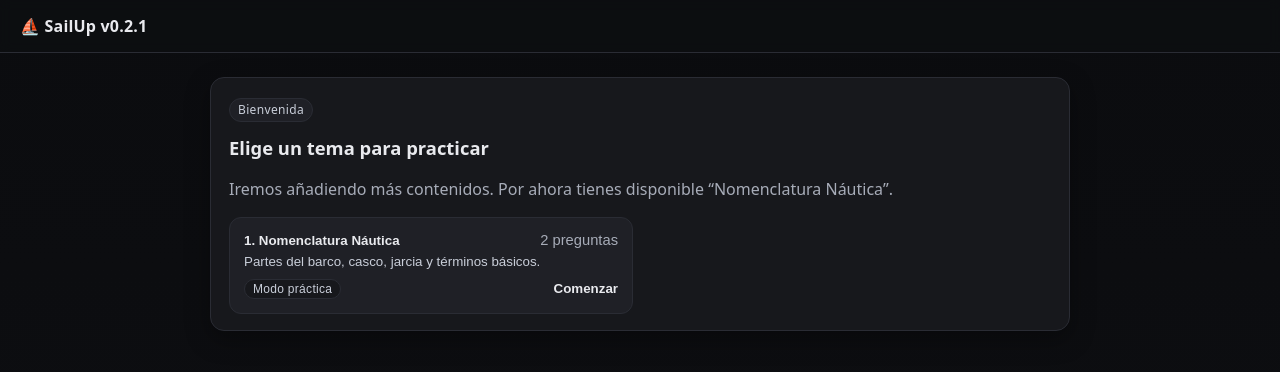
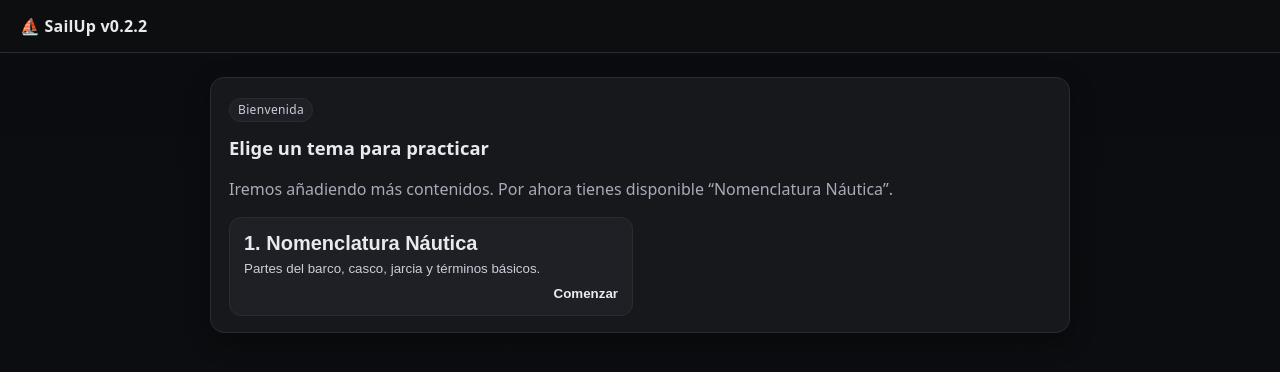
Before and after one commit to zombicat79/Sail-Up.client, a plain HTML site: page index.html in a window 1280 px wide. Drawn offline with Linux system fonts and the light colour scheme.

Commit message:
v0.2.2
Theme card updated with new styles and elements removed

```diff
--- a/app.js
+++ b/app.js
@@ -1,9 +1,11 @@
-// === Configuración general ===
-const APP_VERSION = 'v0.2.1';
+// SailUp · app.js · v0.2.2 · 2025-08-13
+
+// === App version (single source of truth) ===
+const APP_VERSION = 'v0.2.2';
 document.getElementById('page-title').textContent = `SailUp ${APP_VERSION}`;
 document.getElementById('brand').textContent = `⛵ SailUp ${APP_VERSION}`;
 
-// === Datos (multi-tema) ===
+// === Data (multi-topic ready) ===
 const DATA = {
   topics: [
     {
@@ -37,11 +39,11 @@ const DATA = {
         }
       ]
     }
-    // Más temas en el futuro
+    // Add more topics here in the future
   ]
 };
 
-// === Referencias UI ===
+// === UI refs ===
 const container   = document.getElementById('question-container');
 const qTpl        = document.getElementById('question-card');
 const homeTpl     = document.getElementById('home-card');
@@ -51,19 +53,19 @@ const progressBar = document.getElementById('progress-bar');
 const metaEl      = document.getElementById('meta');
 const btnHome     = document.getElementById('btn-home');
 
-// === Estado ===
+// === State ===
 let mode = 'home';                 // 'home' | 'quiz'
-let activeTopic = null;            // objeto tema seleccionado
-let questions = [];                // preguntas del tema activo
+let activeTopic = null;            // selected topic object
+let questions = [];                // questions of the active topic
 let currentIndex = 0;
 let score = 0;
 const answersLog = [];             // {qIndex, correct, selectedIndex, correctIndex}
 let TOTAL = 0;
 
-// Inicio
+// === Boot ===
 showHome();
 
-// Atajo global: volver al inicio con Alt+H
+// Global shortcut: go Home with Alt+H
 document.addEventListener('keydown', (e) => {
   if (e.altKey && (e.key === 'h' || e.key === 'H')) {
     if (mode === 'quiz') goHome();
@@ -74,9 +76,10 @@ btnHome.addEventListener('click', () => {
   if (mode === 'quiz') goHome();
 });
 
-// === HOME ===
+// === Home (welcome & topic selection) ===
 function showHome(){
   mode = 'home';
+  // Hide meta area (progress & score) and Home button on the home screen
   metaEl.hidden = true;
   btnHome.hidden = true;
 
@@ -85,19 +88,17 @@ function showHome(){
   const grid = node.querySelector('#topics-grid');
 
   DATA.topics.forEach((t, idx) => {
-    const totalQs = t.items.length;
     const card = document.createElement('button');
     card.type = 'button';
     card.className = 'topic-card';
-    card.setAttribute('aria-label', `${t.title}. ${totalQs} preguntas.`);
+    card.setAttribute('aria-label', `${t.title}`);
+    // NOTE: Removed practice label and questions count per request
     card.innerHTML = `
       <div class="topic-head">
         <div class="topic-title">${t.title}</div>
-        <div class="topic-count">${totalQs} ${totalQs === 1 ? 'pregunta' : 'preguntas'}</div>
       </div>
       <p class="topic-desc">${t.description || ''}</p>
       <div class="topic-actions">
-        <span class="chip">Modo práctica</span>
         <span class="cta">Comenzar</span>
       </div>
     `;
@@ -108,8 +109,8 @@ function showHome(){
   container.appendChild(node);
 }
 
+// Reset quiz state and go back to home
 function goHome(){
-  // Limpia estado del quiz
   activeTopic = null;
   questions = [];
   currentIndex = 0;
@@ -122,18 +123,18 @@ function goHome(){
   showHome();
 }
 
-// === QUIZ ===
+// === Quiz mode ===
 function startQuiz(topicIndex){
   mode = 'quiz';
   activeTopic = DATA.topics[topicIndex];
 
-  // Prepara preguntas
+  // Prepare questions (shuffle questions and options for the session)
   questions = [...activeTopic.items];
   shuffleInPlace(questions);
   questions = questions.map(q => ({ ...q, Options: shuffleCopy(q.Options) }));
   TOTAL = questions.length;
 
-  // UI meta visible y Home visible
+  // Show meta area and Home button during the quiz
   metaEl.hidden = false;
   btnHome.hidden = false;
 
@@ -148,6 +149,7 @@ function startQuiz(topicIndex){
   document.addEventListener('keydown', onQuizKeys);
 }
 
+// Keyboard shortcuts during the quiz
 function onQuizKeys(e){
   if (mode !== 'quiz') return;
   const btnCheck = container.querySelector('.check');
@@ -162,22 +164,26 @@ function onQuizKeys(e){
   }
 }
 
+// Remove quiz-specific shortcuts
 function cleanupQuizKeys(){
   document.removeEventListener('keydown', onQuizKeys);
 }
 
+// Update top meta progress text and bar width
 function updateProgress() {
   progressEl.textContent = `Pregunta ${Math.min(currentIndex + 1, TOTAL)} de ${TOTAL}`;
   const pct = Math.round((currentIndex) / Math.max(1, TOTAL) * 100);
   progressBar.style.width = `${pct}%`;
 }
 
+// Update score text
 function updateScore() {
   scoreEl.textContent = `Puntuación: ${score}`;
 }
 
+// Render current question card
 function renderQuestion(index) {
-  container.innerHTML = ''; // limpia la pregunta anterior
+  container.innerHTML = ''; // clear previous question
 
   const node = qTpl.content.cloneNode(true);
   const card = node.querySelector('.msg');
@@ -186,7 +192,7 @@ function renderQuestion(index) {
   node.querySelector('.q-title').textContent = `${index + 1}. ${q.Question}`;
   node.querySelector('.q-taxonomy').textContent = `${q.Domain} · ${q.Subdomain} · ${q.Topic}`;
 
-  // Opciones
+  // Options list
   const form = node.querySelector('.options');
   form.setAttribute('aria-labelledby', `qtitle-${index}`);
 
@@ -206,7 +212,7 @@ function renderQuestion(index) {
   const btnCheck = node.querySelector('.check');
   const btnNext  = node.querySelector('.next');
 
-  // Bloquear "Más info" hasta responder
+  // Lock "Más info" until the user answers
   const details = node.querySelector('details.more');
   const moreContent = node.querySelector('.more-content');
   lockMore(details, true);
@@ -219,13 +225,13 @@ function renderQuestion(index) {
       announce(result, 'Selecciona una opción antes de comprobar.', 'warn');
       return;
     }
-    if (corrected) return; // evita doble corrección
+    if (corrected) return; // avoid double correction
 
     const selectedIdx = Number(sel.value);
     const correctIdx = q.Options.findIndex(o => o.correct === true);
     const isCorrect = selectedIdx === correctIdx;
 
-    // Pinta visual
+    // Visual paint
     paintOptions(form, selectedIdx, correctIdx);
 
     if (isCorrect) {
@@ -236,16 +242,16 @@ function renderQuestion(index) {
       announce(result, `❌ Incorrecto. Respuesta correcta: "${q.Options[correctIdx].text}"`, 'err');
     }
 
-    // Registra
+    // Log stats
     answersLog.push({ qIndex: index, correct: isCorrect, selectedIndex: selectedIdx, correctIndex: correctIdx });
 
     corrected = true;
     btnNext.disabled = false;
 
-    // Desbloquear "Más info" tras responder
+    // Unlock "Más info" after answering
     lockMore(details, false);
 
-    // Carga diferida de contenido (conecta tu backend aquí)
+    // Lazy-load extra content area (connect your backend here)
     details.addEventListener('toggle', async () => {
       if (details.open && moreContent.hasAttribute('hidden')) {
         moreContent.removeAttribute('hidden');
@@ -264,7 +270,7 @@ function renderQuestion(index) {
       }
     }, { once: true });
 
-    // Deshabilita opciones para que no cambien la respuesta
+    // Disable radio options to prevent changing the answer
     disableOptions(form, true);
     btnCheck.disabled = true;
   });
@@ -283,6 +289,7 @@ function renderQuestion(index) {
   setTimeout(() => card.scrollIntoView({ behavior: 'smooth', block: 'end' }), 40);
 }
 
+// Paint option states after correction
 function paintOptions(form, selectedIdx, correctIdx){
   const labels = [...form.querySelectorAll('.opt')];
   labels.forEach((label, i) => {
@@ -293,12 +300,14 @@ function paintOptions(form, selectedIdx, correctIdx){
   });
 }
 
+// Disable/enable all radios in a form
 function disableOptions(form, disabled){
   [...form.querySelectorAll('input[type="radio"]')].forEach(inp => inp.disabled = disabled);
   if (disabled) form.classList.add('options-disabled');
   else form.classList.remove('options-disabled');
 }
 
+// Lock/unlock the <details> info panel
 function lockMore(detailsEl, lock) {
   if (lock) {
     detailsEl.classList.add('locked');
@@ -311,6 +320,7 @@ function lockMore(detailsEl, lock) {
   }
 }
 
+// Prevent opening a locked <details>
 function preventOpenWhenLocked(e) {
   const details = e.currentTarget;
   if (details.classList.contains('locked')) {
@@ -319,6 +329,7 @@ function preventOpenWhenLocked(e) {
   }
 }
 
+// Announce result messages with styling
 function announce(el, text, kind) {
   el.className = 'result';
   if (kind === 'ok') el.classList.add('ok');
@@ -327,8 +338,8 @@ function announce(el, text, kind) {
   el.textContent = text;
 }
 
+// Show quiz summary/end screen
 function showFinishScreen() {
-  // 100% en la barra
   progressBar.style.width = '100%';
   progressEl.textContent = 'Completado';
 
@@ -364,7 +375,7 @@ function showFinishScreen() {
     </article>`;
 
   document.getElementById('restart').addEventListener('click', () => {
-    // Reinicio del tema actual
+    // Restart same topic with fresh shuffle
     currentIndex = 0;
     score = 0;
     answersLog.length = 0;
@@ -383,7 +394,9 @@ function showFinishScreen() {
   });
 }
 
-// Utils
+// === Utils ===
+
+// In-place Fisher–Yates shuffle
 function shuffleInPlace(arr){
   for (let i = arr.length - 1; i > 0; i--) {
     const j = Math.floor(Math.random() * (i + 1));
@@ -391,6 +404,8 @@ function shuffleInPlace(arr){
   }
   return arr;
 }
+
+// Return a shuffled shallow copy
 function shuffleCopy(arr){
   return shuffleInPlace([...arr]);
 }
--- a/index.html
+++ b/index.html
@@ -1,14 +1,15 @@
+<!-- SailUp · index.html · v0.2.2 · 2025-08-13 -->
 <!doctype html>
 <html lang="es">
 <head>
   <meta charset="utf-8" />
   <meta name="viewport" content="width=device-width,initial-scale=1" />
-  <title id="page-title">SailUp v0.2.0</title>
+  <title id="page-title">SailUp v0.2.2</title>
   <link rel="stylesheet" href="styles.css" />
 </head>
 <body>
   <header class="topbar">
-    <div class="brand" id="brand">⛵ SailUp v0.2.0</div>
+    <div class="brand" id="brand">⛵ SailUp v0.2.2</div>
     <nav class="nav">
       <button type="button" id="btn-home" class="btn btn-ghost small" aria-label="Ir a inicio" title="Inicio" hidden>Inicio</button>
     </nav>
@@ -27,7 +28,7 @@
     <div id="question-container" class="messages" role="list"></div>
   </main>
 
-  <!-- Card de pregunta -->
+  <!-- Question card template -->
   <template id="question-card">
     <article class="msg assistant" role="listitem" aria-live="polite">
       <div class="msg-inner">
@@ -57,7 +58,7 @@
     </article>
   </template>
 
-  <!-- Card de bienvenida / selección de tema -->
+  <!-- Home card template (topic selection) -->
   <template id="home-card">
     <article class="msg assistant">
       <div class="msg-inner">
@@ -69,6 +70,7 @@
     </article>
   </template>
 
+  <!-- App logic -->
   <script src="app.js"></script>
 </body>
 </html>
--- a/styles.css
+++ b/styles.css
@@ -1,9 +1,11 @@
-/* Reset muy ligero para consistencia */
+/* SailUp · styles.css · v0.2.2 · 2025-08-13 */
+
+/* Minimal reset for consistency */
 * { box-sizing: border-box; }
 html, body { height: 100%; }
 body { margin: 0; }
 
-/* Tema */
+/* Theme */
 :root{
   --bg:#0e0f12;
   --panel:#17181c;
@@ -38,6 +40,7 @@ body{
 .meta-line{display:flex; justify-content:space-between; gap:12px; align-items:center}
 .meta .score{color:var(--muted); font-size:.95rem}
 
+/* Progress */
 .progress-wrap{
   position:relative; width:240px; height:6px;
   background:#111218; border:1px solid var(--border);
@@ -49,14 +52,14 @@ body{
   transition:width .25s ease;
 }
 
-/* Contenedor estilo chat */
+/* Chat container */
 .chat{display:flex; justify-content:center; padding:24px}
 .messages{
   width:100%; max-width:860px;
   display:flex; flex-direction:column; gap:16px;
 }
 
-/* Mensajes / tarjetas */
+/* Message cards */
 .msg{
   display:block; border:1px solid var(--border);
   background:var(--panel);
@@ -75,7 +78,7 @@ body{
 .q-title{margin:6px 0 4px; font-size:1.15rem; line-height:1.35}
 .q-taxonomy{color:var(--muted); font-size:.92rem; margin-bottom:10px}
 
-/* Opciones */
+/* Options */
 .options{
   display:flex; flex-direction:column; gap:10px; margin:14px 0 4px;
 }
@@ -90,14 +93,14 @@ body{
 .opt input{margin-top:3px; accent-color:var(--accent); transform: scale(1.05)}
 .opt-text{display:block}
 
-/* Estados de opción tras corrección */
+/* Option states after correction */
 .opt.is-selected{ outline:1px dashed #8aa2ff; outline-offset:2px; }
 .opt.is-correct{ border-color: rgba(34,197,94,.6); background: linear-gradient(180deg,#1c2420,#1a221e);}
 .opt.is-wrong{ border-color: rgba(239,68,68,.55); background: linear-gradient(180deg,#271c1c,#211a1a); }
 
 .options-disabled .opt{ cursor:default; }
 
-/* Botones y resultado */
+/* Buttons & result */
 .actions{ display:flex; gap:10px; margin-top:12px; flex-wrap:wrap; }
 .btn{
   border:1px solid var(--border); background:var(--panel-2); color:var(--text);
@@ -114,7 +117,7 @@ body{
 .result.err{color:var(--err)}
 .result.warn{color:var(--warn)}
 
-/* Más info */
+/* "Más info" details */
 .more{ margin-top:12px; border-top:1px dashed var(--border); padding-top:12px; }
 .more summary{ cursor:pointer; color:#cfeeff; outline:none; }
 .more-body{ margin-top:10px }
@@ -132,14 +135,14 @@ body{
   .progress-wrap{width:160px}
 }
 
-/* Accesibilidad */
+/* Accessibility */
 :focus-visible{
   outline:2px solid var(--accent);
   outline-offset:2px;
   border-radius:8px;
 }
 
-/* Hint y bloqueo de “Más info” */
+/* "Más info" lock hint */
 .more.locked summary {
   color: var(--muted);
   pointer-events: none;
@@ -147,7 +150,7 @@ body{
 }
 .more.locked .lock-hint { opacity: .8; font-size: .9em; margin-left: 6px; }
 
-/* Resumen final */
+/* Summary list (finish screen) */
 .summary-list{
   list-style:none; padding:0; margin:14px 0 6px;
   display:flex; flex-direction:column; gap:10px;
@@ -162,10 +165,10 @@ body{
 .sum-icon{ width:28px; flex: 0 0 28px; text-align:center; margin-top:2px; }
 .sum-q{ font-weight:600; margin-bottom:2px; }
 
-/* Navegación header */
+/* Header nav */
 .nav { display:flex; align-items:center; gap:8px; }
 
-/* Grid de temas (home) */
+/* Home: topics grid */
 .topics-grid{
   display:grid;
   grid-template-columns: repeat(2, minmax(240px, 1fr));
@@ -180,37 +183,21 @@ body{
   border:1px solid var(--border); border-radius:12px;
   background:var(--panel-2); padding:14px; width:100%;
   transition: transform .08s ease, border-color .15s ease, background .15s ease;
-}
-.topic-card:hover{ border-color:#3a3d48; transform: translateY(-1px); }
-.topic-head{ display:flex; justify-content:space-between; align-items:baseline; gap:10px; margin-bottom:6px; }
-.topic-title{ font-weight:700; }
-.topic-count{ color:var(--muted); font-size:.92rem; }
-.topic-desc{ color:#c9ced9; margin:6px 0 10px; }
-.topic-actions{ display:flex; align-items:center; justify-content:space-between; }
-.chip{
-  display:inline-block; font-size:.75rem; letter-spacing:.3px;
-  color:#c9ced9; background:var(--panel);
-  border:1px solid var(--border); padding:2px 8px; border-radius:999px;
-}
-.cta{ font-weight:600; }
-
-/* ---- Fix legibilidad en la Home (botones-cards) ---- */
-:root { color-scheme: dark; } /* Alinea el tema de controles nativos con el fondo oscuro */
-
-.topic-card{
-  color: var(--text);               /* fuerza texto claro en el botón */
+  color: var(--text); /* ensure readable text */
   -webkit-appearance: none;
   appearance: none;
 }
+.topic-card:hover{ border-color:#3a3d48; transform: translateY(-1px); }
 
-.topic-actions .cta {               /* “Comenzar” en claro */
-  color: var(--text);
-}
+.topic-head{ display:flex; justify-content:space-between; align-items:baseline; gap:10px; margin-bottom:6px; }
+.topic-title{ font-weight:700; font-size:1.25rem; } /* slightly larger */
+.topic-desc{ color:#c9ced9; margin:6px 0 10px; }
 
-button { color: inherit; }
+.topic-actions{ display:flex; align-items:center; justify-content:flex-end; }
+.cta{ font-weight:600; color: var(--text); }
 
-/* ---- Make sure [hidden] is working ---- */
+/* Dark form controls hint for WebKit */
+:root { color-scheme: dark; }
 
-[hidden] {
-  display: none !important;
-}
+/* Ensure [hidden] truly hides elements and removes layout space */
+[hidden] { display: none !important; }
```
